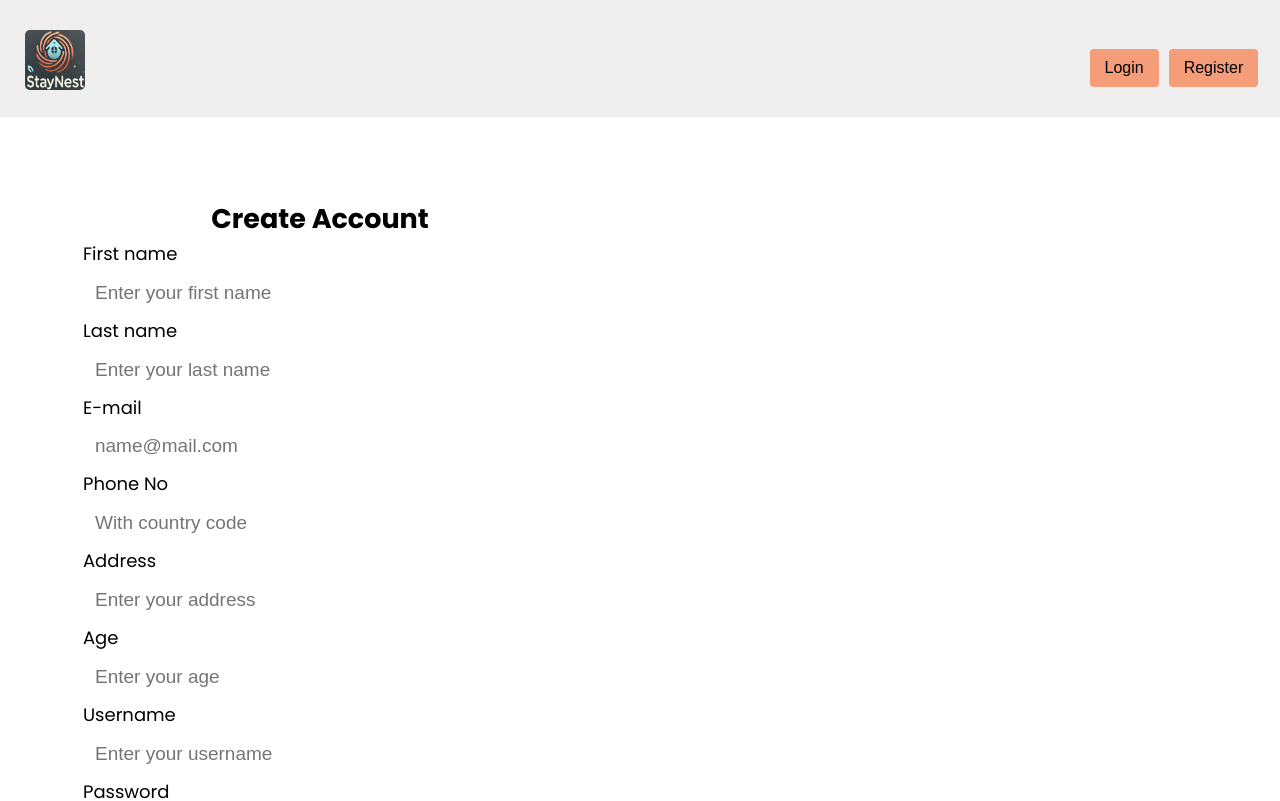
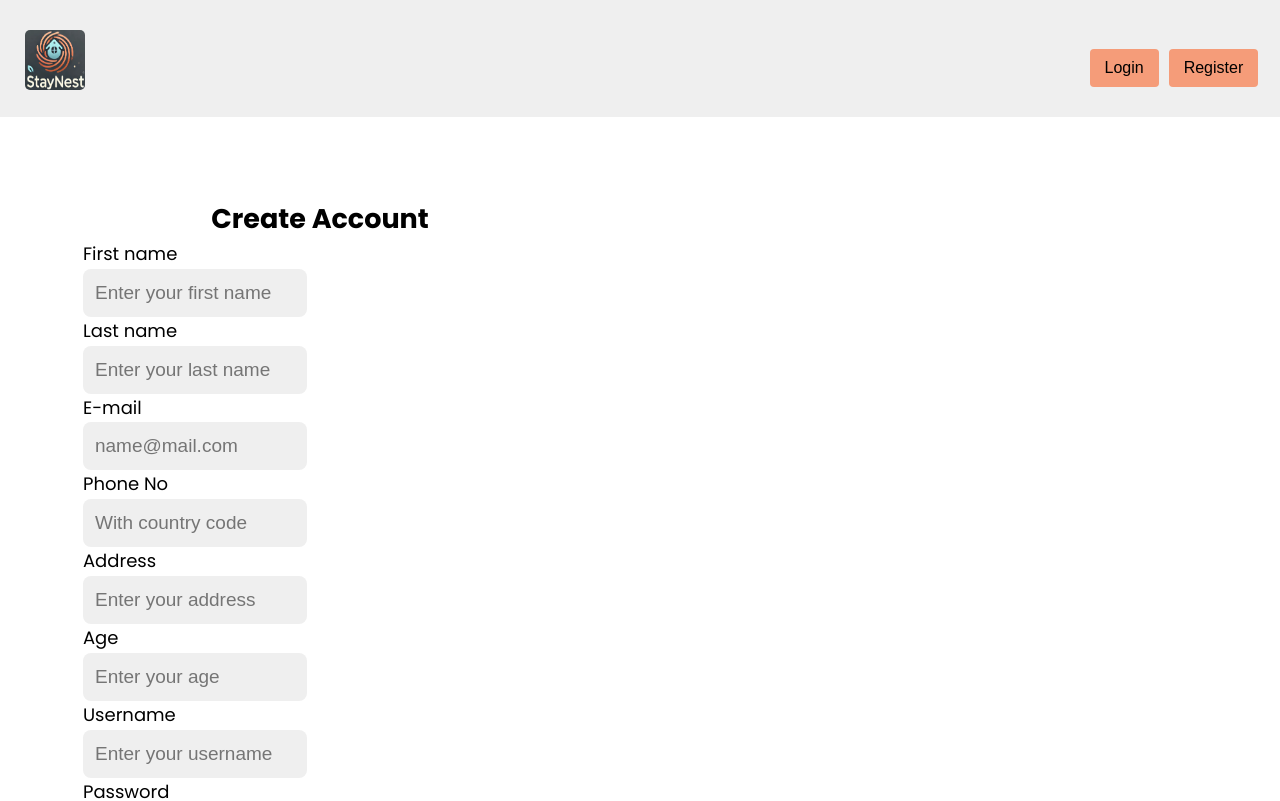
Before and after one commit to MonkeyOnFlames/StayNest_frontend, a React (Vite) app: page /register in a window 1280 px wide. Shown: the top 801 px of the page. Built offline with nearby package versions, Linux system fonts and the light colour scheme; no server answers.

Commit message:
changed background color on login/reg inputs

```diff
--- a/src/login/Login.jsx
+++ b/src/login/Login.jsx
@@ -41,6 +41,7 @@ const Login = () => {
             Username<br></br>
           </label>
           <input
+          className="auth-input"
             type="text"
             placeholder="Enter your username"
             value={username}
@@ -52,6 +53,7 @@ const Login = () => {
             Password<br></br>
           </label>
           <input
+          className="auth-input"
             type="password"
             placeholder="6 + characters"
             value={password}
--- a/src/login/Register.jsx
+++ b/src/login/Register.jsx
@@ -64,6 +64,7 @@ const Register = () => {
             First name<br></br>
           </label>
           <input
+            className="auth-input"
             type="text"
             value={firstName}
             placeholder="Enter your first name"
@@ -75,6 +76,7 @@ const Register = () => {
             Last name<br></br>
           </label>
           <input
+            className="auth-input"
             type="text"
             value={lastName}
             placeholder="Enter your last name"
@@ -86,6 +88,7 @@ const Register = () => {
             E-mail<br></br>
           </label>
           <input
+            className="auth-input"
             type="email"
             value={email}
             placeholder="name@mail.com"
@@ -97,6 +100,7 @@ const Register = () => {
             Phone No<br></br>
           </label>
           <input
+            className="auth-input"
             type="number"
             value={phone}
             placeholder="With country code"
@@ -108,6 +112,7 @@ const Register = () => {
             Address<br></br>
           </label>
           <input
+            className="auth-input"
             type="text"
             value={adress}
             placeholder="Enter your address"
@@ -119,6 +124,7 @@ const Register = () => {
             Age<br></br>
           </label>
           <input
+            className="auth-input"
             type="number"
             value={age}
             placeholder="Enter your age"
@@ -130,6 +136,7 @@ const Register = () => {
             Username<br></br>
           </label>
           <input
+            className="auth-input"
             type="text"
             value={username}
             placeholder="Enter your username"
@@ -141,6 +148,7 @@ const Register = () => {
             Password<br></br>
           </label>
           <input
+            className="auth-input"
             type="password"
             value={password}
             placeholder="6 + characters"
--- a/src/login/auth.css
+++ b/src/login/auth.css
@@ -21,3 +21,7 @@
   font-weight: bold;
   margin-top: 10px;
 }
+
+.auth-input{
+  background-color: #efefef;
+}
```
